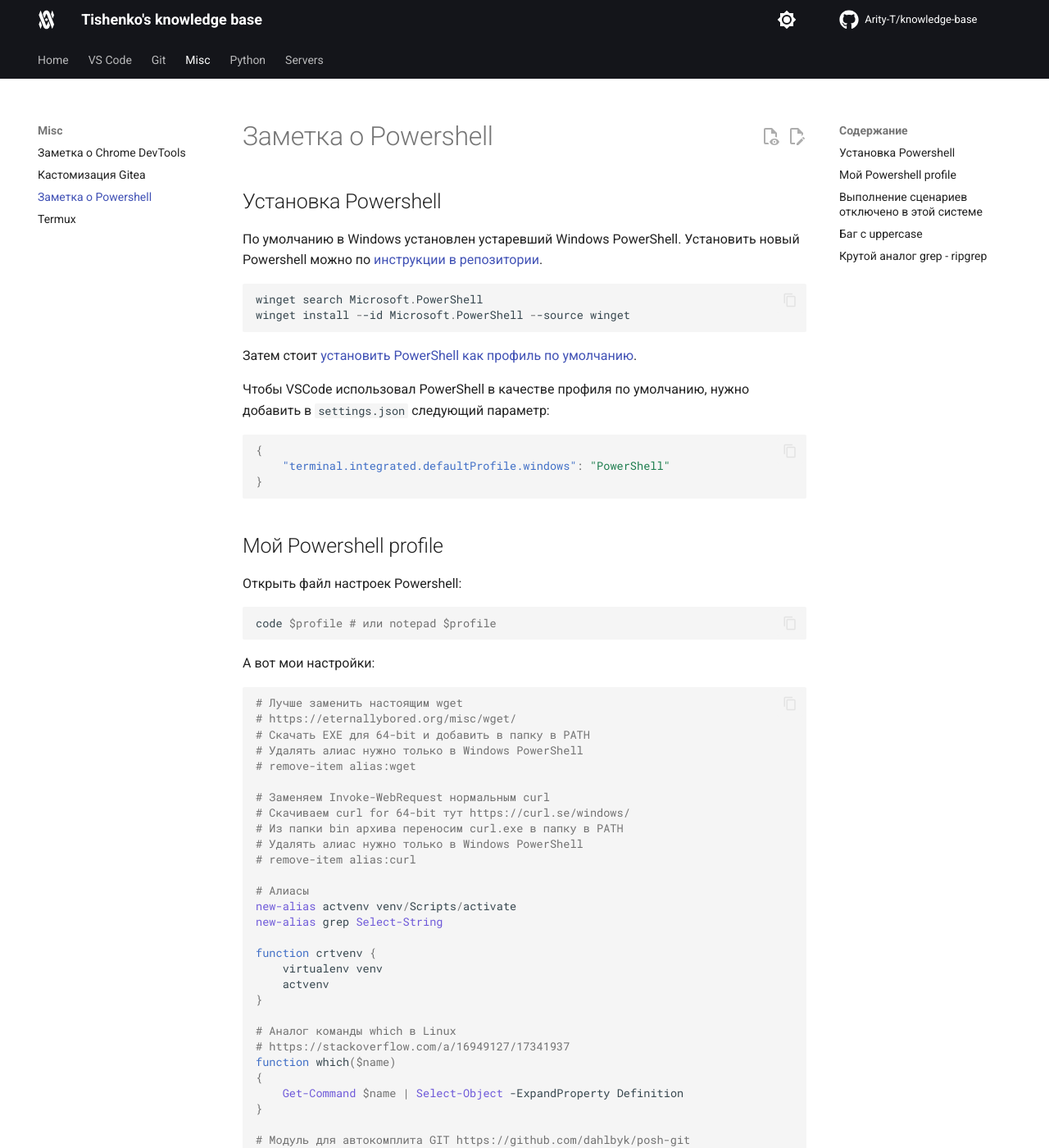
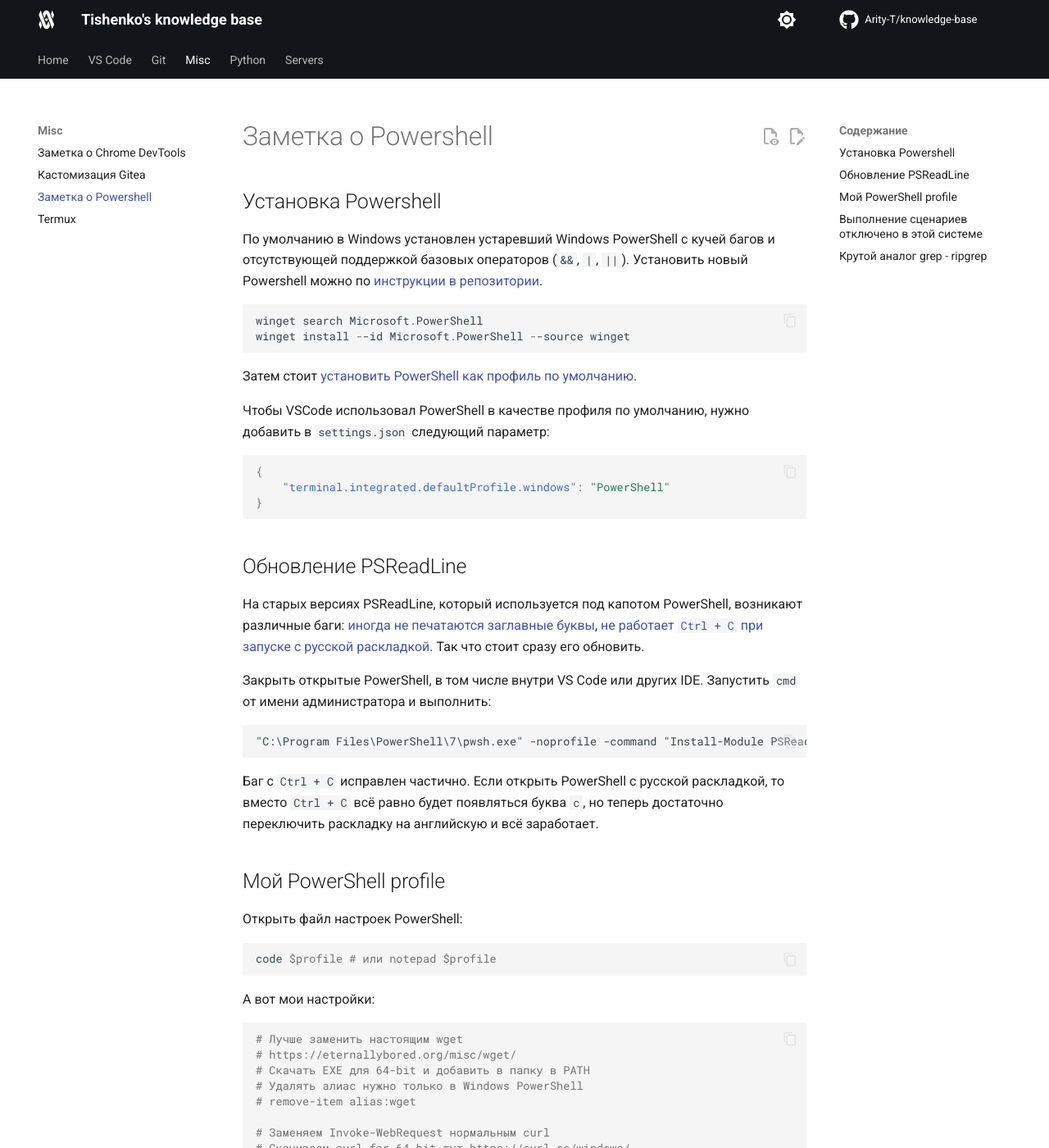
Before and after one commit to Arity-T/knowledge-base, an MkDocs documentation site: the page built from docs/misc/powershell.md, in a window 1280 px wide and 1400 px high. Shown: the whole window at 82% size. Built offline with MkDocs 1.6.1 and Material for MkDocs 9.7.7, drawn with Linux system fonts in a browser that asks for light colours; comment, search, counter and statistics services are not loaded; some of the changed text lies outside the part shown.

Commit message:
Обновление PSReadLine

````diff
--- a/docs/misc/powershell.md
+++ b/docs/misc/powershell.md
@@ -2,7 +2,7 @@
 
 ## Установка Powershell
 
-По умолчанию в Windows установлен устаревший Windows PowerShell. Установить новый Powershell можно по [инструкции в репозитории](https://github.com/PowerShell/PowerShell?tab=readme-ov-file#get-powershell).
+По умолчанию в Windows установлен устаревший Windows PowerShell с кучей багов и отсутствующей поддержкой базовых операторов (`&&`, `|`, `||`). Установить новый Powershell можно по [инструкции в репозитории](https://github.com/PowerShell/PowerShell?tab=readme-ov-file#get-powershell).
 
 ```powershell
 winget search Microsoft.PowerShell
@@ -18,10 +18,21 @@
 }
 ```
 
+## Обновление PSReadLine
 
-## Мой Powershell profile
+На старых версиях PSReadLine, который используется под капотом PowerShell, возникают различные баги: [иногда не печатаются заглавные буквы](https://github.com/PowerShell/PowerShell/issues/10794#issuecomment-542319327), [не работает `Ctrl + C` при запуске с русской раскладкой](https://github.com/PowerShell/PSReadLine/issues/1393#issuecomment-2065423282). Так что стоит сразу его обновить.
 
-Открыть файл настроек Powershell:
+Закрыть открытые PowerShell, в том числе внутри VS Code или других IDE. Запустить `cmd` от имени администратора и выполнить:
+
+```cmd
+"C:\Program Files\PowerShell\7\pwsh.exe" -noprofile -command "Install-Module PSReadLine -Force -SkipPublisherCheck -AllowPrerelease"
+```
+
+Баг с `Ctrl + C` исправлен частично. Если открыть PowerShell с русской раскладкой, то вместо `Ctrl + C` всё равно будет появляться буква `с`, но теперь достаточно переключить раскладку на английскую и всё заработает.
+
+## Мой PowerShell profile
+
+Открыть файл настроек PowerShell:
 ```powershell
 code $profile # или notepad $profile
 ```
@@ -79,21 +90,6 @@
 ```powershell
 Set-ExecutionPolicy RemoteSigned
 ```
-
-## Баг с uppercase
-
-В какой-то момент заглавные буквы просто перестают печататься в Powershell, это означает, что нужно обновить `PSReadLine`.
-
-Запустить Powershell от имени администратора и выполнить:
-```powershell
-Install-Module -Name PowerShellGet -Force
-```
-
-Перезапустить от имени администратора и выполнить:
-```powershell
-Install-Module PSReadLine -AllowPrerelease -Force
-```
-
 
 ## Крутой аналог grep - ripgrep
 
````
Also changed, not shown: other parts of docs/misc/powershell.md (+1 -1 lines).
